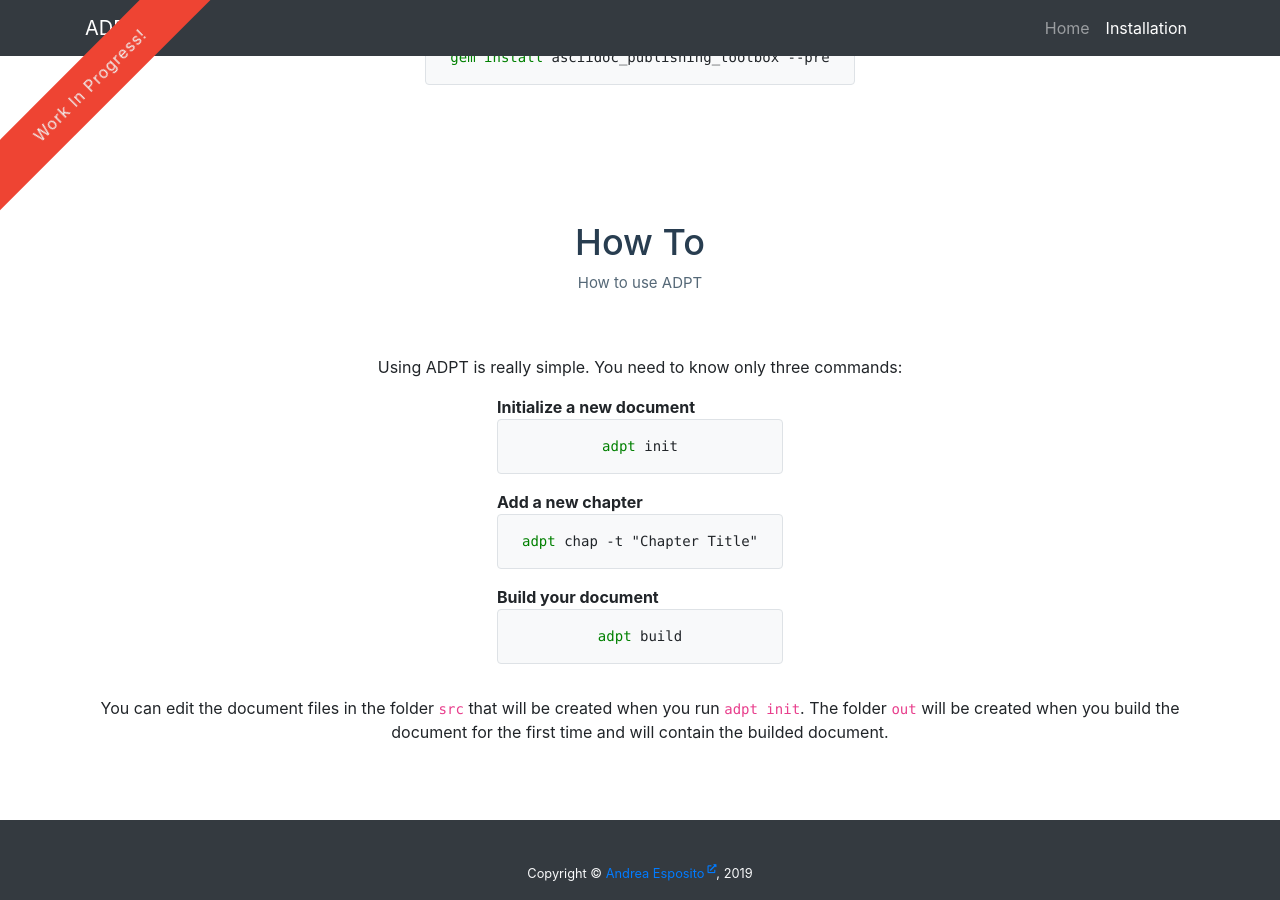
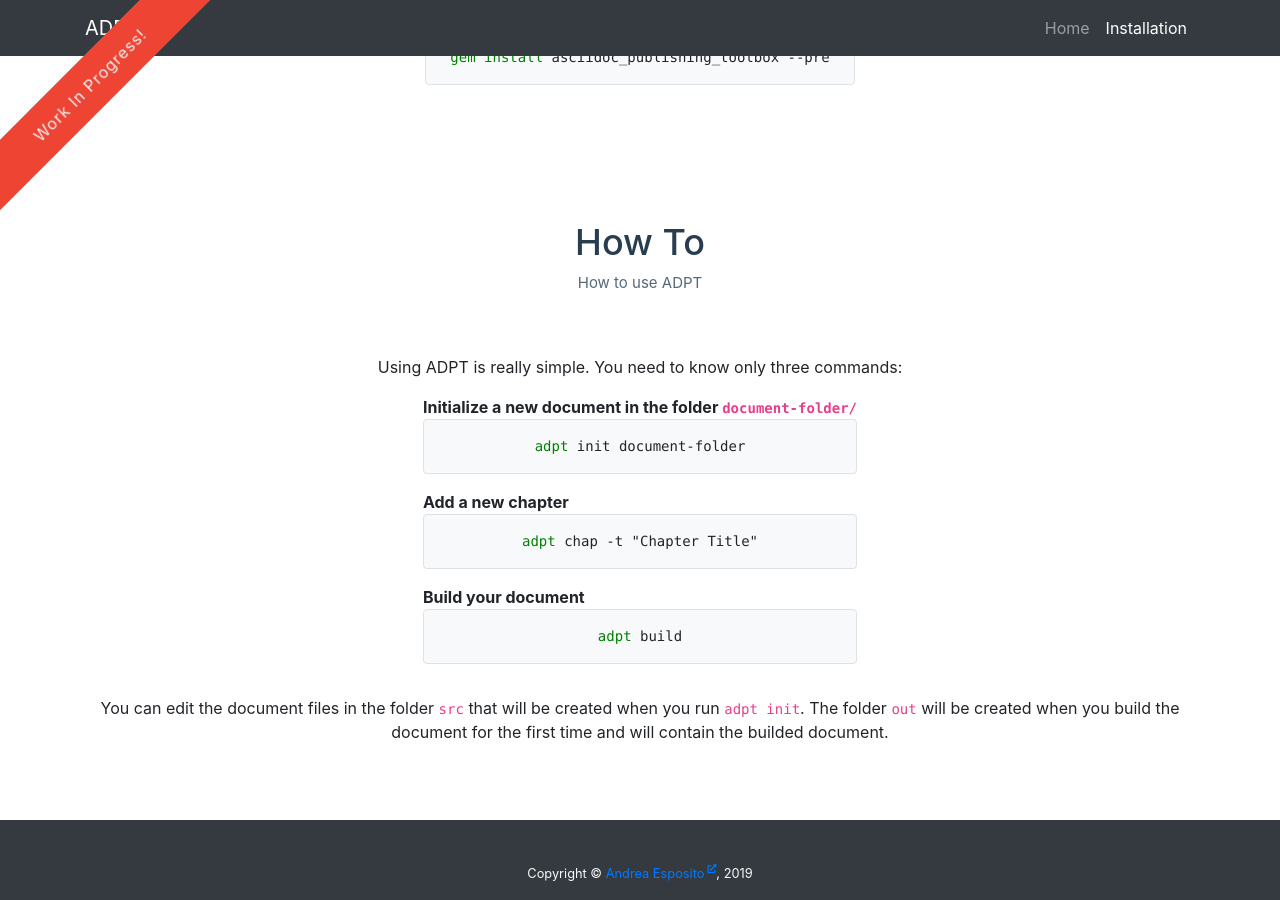
Before and after one commit to AsciiDoc-Publishing-Toolbox/asciidoc-publishing-toolbox.github.io, a Jekyll site: the page built from index.html, in a window 1280 px wide and 900 px high, scrolled down 1160 px. Built offline with Jekyll 4.4.1, drawn with Linux system fonts in a browser that asks for light colours; nearby versions of some CDN libraries.

Commit message:
Updated CLI

```diff
--- a/index.html
+++ b/index.html
@@ -55,10 +55,10 @@ title: Home
             Using ADPT is really simple. You need to know only three commands:
         </p>
         <dl>
-            <dt>Initialize a new document</dt>
+            <dt>Initialize a new document in the folder <code>document-folder/</code></dt>
             <dd>
                 <pre class="bg-light rounded border py-3 px-4 highlight
-                text-center"><code><span class="nb">adpt</span> init</code></pre>
+                text-center"><code><span class="nb">adpt</span> init document-folder</code></pre>
             </dd>
             <dt>Add a new chapter</dt>
             <dd>
```
